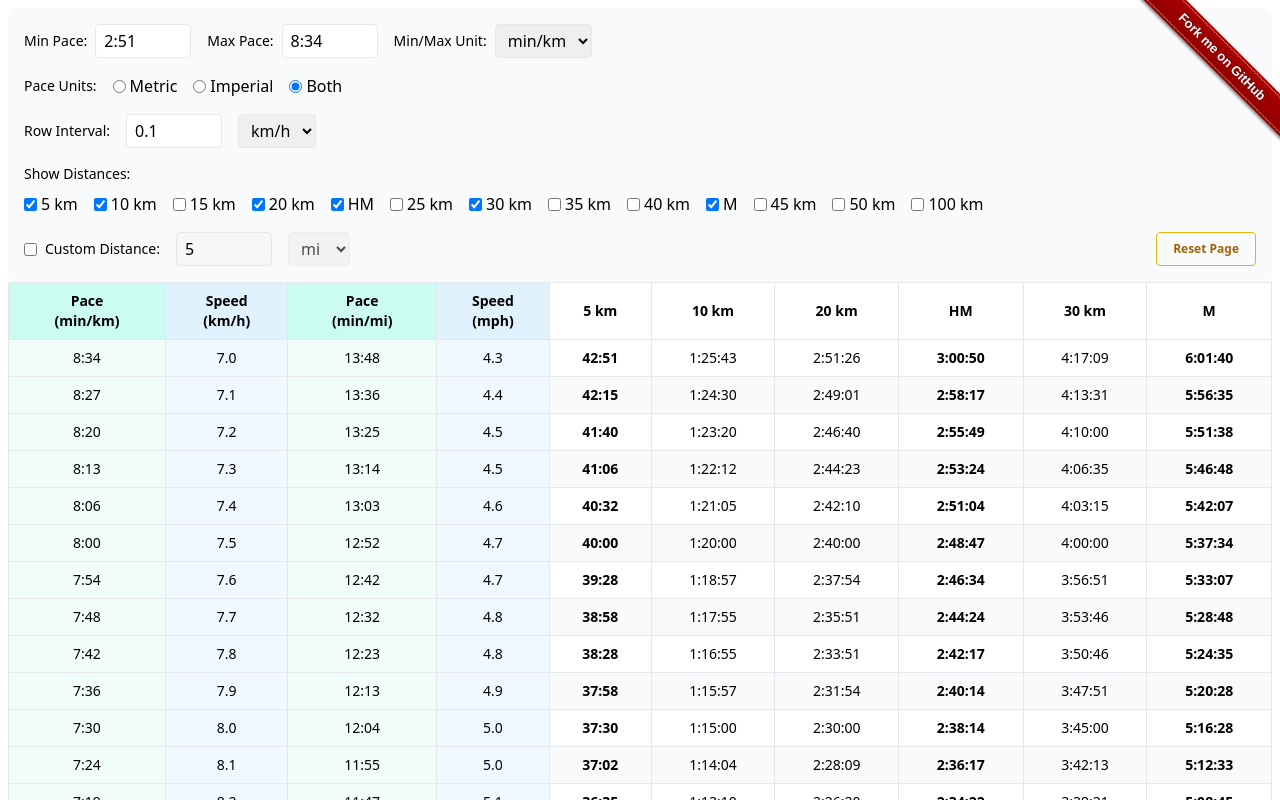
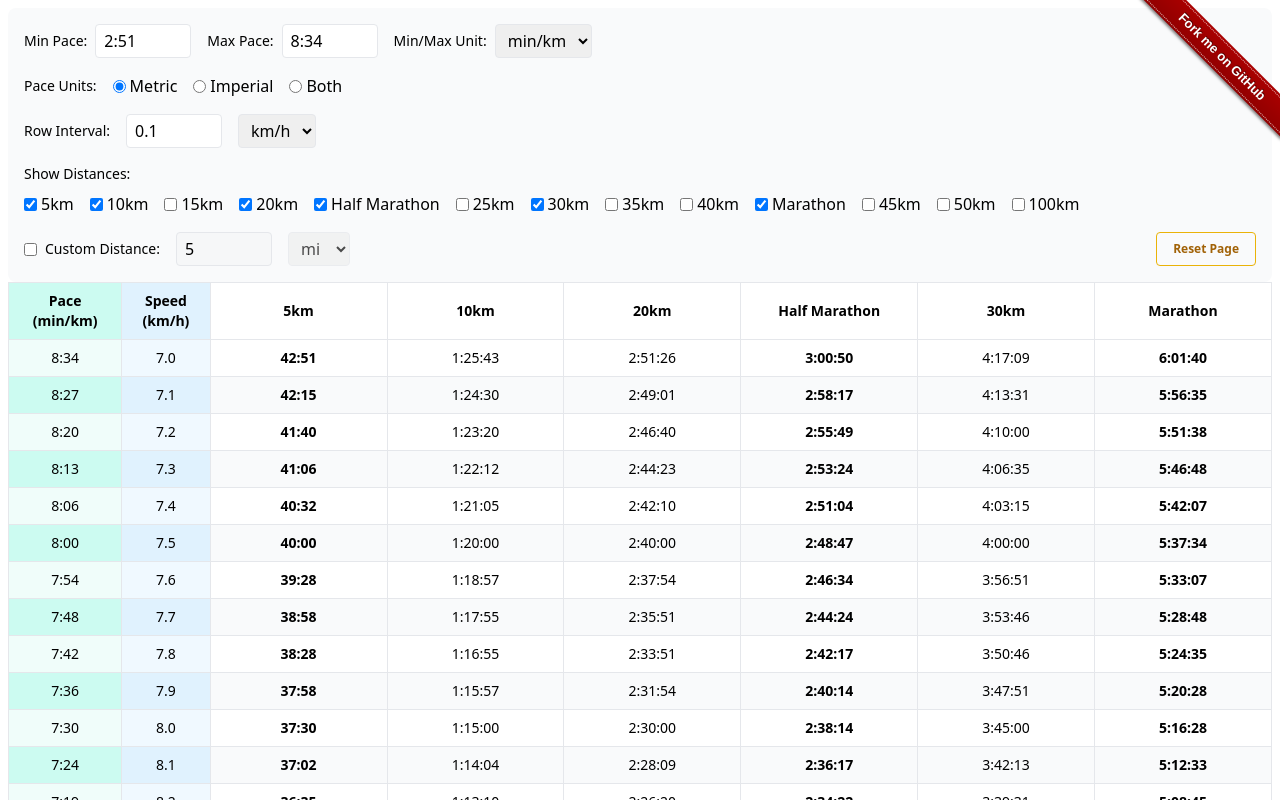
Before and after one commit to jkingsman/MileTime.me, a React (Vite) app: page / in a window 1280 px wide. Shown: the top 800 px of the page. Built offline with nearby package versions, Linux system fonts and the light colour scheme.

Commit message:
Better display on small vs. large screens

```diff
--- a/src/components/constants.tsx
+++ b/src/components/constants.tsx
@@ -1,3 +1,5 @@
+import { StandardDistance } from "./types";
+
 export const MARATHON_DISTANCE = 42.195;
 export const KM_TO_MILES = 0.621371;
 export const MILE_TO_KM = 1 / KM_TO_MILES;
@@ -6,48 +8,50 @@ export const STORAGE_KEY = "paceCalculatorPreferences";
 export const STORAGE_VERSION_KEY = "storageVersion";
 export const STORAGE_VERSION = 5;
 
-export const STANDARD_DISTANCES = [
+export const STANDARD_DISTANCES: StandardDistance[] = [
   {
     id: "5k",
-    name: "5 km",
+    name: "5km",
     distance: 5,
     important: true,
     defaultEnabled: true,
   },
   {
     id: "10k",
-    name: "10 km",
+    name: "10km",
     distance: 10,
     defaultEnabled: true,
   },
-  { id: "15k", name: "15 km", distance: 15 },
-  { id: "20k", name: "20 km", distance: 20, defaultEnabled: true },
+  { id: "15k", name: "15km", distance: 15 },
+  { id: "20k", name: "20km", distance: 20, defaultEnabled: true },
   {
     id: "hm",
     name: "HM",
+    longName: "Half Marathon",
     distance: MARATHON_DISTANCE / 2,
     important: true,
     defaultEnabled: true,
   },
-  { id: "25k", name: "25 km", distance: 25 },
-  { id: "30k", name: "30 km", distance: 30, defaultEnabled: true },
-  { id: "35k", name: "35 km", distance: 35 },
-  { id: "40k", name: "40 km", distance: 40 },
+  { id: "25k", name: "25km", distance: 25 },
+  { id: "30k", name: "30km", distance: 30, defaultEnabled: true },
+  { id: "35k", name: "35km", distance: 35 },
+  { id: "40k", name: "40km", distance: 40 },
   {
     id: "m",
     name: "M",
+    longName: "Marathon",
     distance: MARATHON_DISTANCE,
     important: true,
     defaultEnabled: true,
   },
-  { id: "45k", name: "45 km", distance: 45 },
-  { id: "50k", name: "50 km", distance: 50 },
-  { id: "100k", name: "100 km", distance: 100 },
+  { id: "45k", name: "45km", distance: 45 },
+  { id: "50k", name: "50km", distance: 50 },
+  { id: "100k", name: "100km", distance: 100 },
 ];
 
 export const DEFAULT_PREFERENCES = {
   paceUnit: "min/km",
-  displayUnit: "both",
+  displayUnit: "km",
   selectedDistances: STANDARD_DISTANCES.filter((d) => d.defaultEnabled).map(
     (d) => d.id
   ),
@@ -68,9 +72,3 @@ export const DEFAULT_PREFERENCES = {
   intervalUnit: "km/h",
   highlightedSpeeds: [],
 };
-
-export interface CustomDistance {
-  enabled?: boolean;
-  value?: number;
-  unit?: string;
-}
--- a/src/components/pace-calculator.tsx
+++ b/src/components/pace-calculator.tsx
@@ -1,6 +1,6 @@
 import { useMemo, useState, useEffect } from "react";
 
-import {KM_TO_MILES, MILE_TO_KM, STORAGE_KEY, STORAGE_VERSION_KEY, STORAGE_VERSION, STANDARD_DISTANCES, DEFAULT_PREFERENCES, CustomDistance} from "./constants";
+import {KM_TO_MILES, MILE_TO_KM, STORAGE_KEY, STORAGE_VERSION_KEY, STORAGE_VERSION, STANDARD_DISTANCES, DEFAULT_PREFERENCES} from "./constants";
 import {
   formatPace,
   parsePace,
@@ -8,6 +8,8 @@ import {
   resetPage,
   countDecimals,
 } from "./utils";
+import { DistanceNameDisplay } from "./ui_helpers";
+import { CustomDistance } from "./types";
 
 const PaceCalculator = () => {
   // Load preferences from localStorage or use defaults
@@ -326,12 +328,12 @@ const PaceCalculator = () => {
             {STANDARD_DISTANCES.map((dist) => (
               <label key={dist.id} className="flex items-center gap-1">
                 <input
-                  aria-label={dist.name}
+                  aria-label={dist.longName ?? dist.name}
                   type="checkbox"
                   checked={selectedDistances.has(dist.id)}
                   onChange={() => handleDistanceToggle(dist.id)}
                 />
-                {dist.name}
+                <DistanceNameDisplay dist={dist} />
               </label>
             ))}
           </div>
@@ -396,17 +398,17 @@ const PaceCalculator = () => {
       </div>
 
       <div className="overflow-x-auto table-container">
-        <table className="min-w-full border-collapse text-sm">
+        <table className="min-w-full border-collapse table-fixed text-xs md:text-sm">
           <thead>
             <tr>
               {displayUnit !== "mi" && (
                 <>
-                  <th className="border p-2 bg-teal-100">
+                  <th className="border p-2 bg-teal-100 w-[5vw]">
                     Pace
                     <br />
                     (min/km)
                   </th>
-                  <th className="border p-2 bg-sky-100">
+                  <th className="border p-2 bg-sky-100 w-[5vw]">
                     Speed
                     <br />
                     (km/h)
@@ -415,12 +417,12 @@ const PaceCalculator = () => {
               )}
               {displayUnit !== "km" && (
                 <>
-                  <th className="border p-2 bg-teal-100">
+                  <th className="border p-2 bg-teal-100 w-[5vw]">
                     Pace
                     <br />
                     (min/mi)
                   </th>
-                  <th className="border p-2 bg-sky-100">
+                  <th className="border p-2 bg-sky-100 w-[5vw]">
                     Speed
                     <br />
                     (mph)
@@ -432,16 +434,16 @@ const PaceCalculator = () => {
                   selectedDistances.has(dist.id) && (
                     <th
                       key={dist.id}
-                      className={`border p-2 ${
+                      className={`border p-2 w-[10vw] ${
                         dist.important ? "font-bold" : ""
                       }`}
                     >
-                      {dist.name}
+                      <DistanceNameDisplay dist={dist} />
                     </th>
                   )
               )}
               {customDistance.enabled && (
-                <th className="border p-2">
+                <th className="border p-2 w-[10vw]">
                   {customDistance.value} {customDistance.unit}
                 </th>
               )}
@@ -466,7 +468,9 @@ const PaceCalculator = () => {
                       className={
                         hightlightedSpeeds.has(row.kph)
                           ? "border p-2 text-center bg-yellow-100"
-                          : "border p-2 text-center bg-teal-50"
+                          : index % 2 === 0
+                          ? "border p-2 text-center bg-teal-50"
+                          : "border p-2 text-center bg-teal-100"
                       }
                     >
                       {row.minPerKm}
@@ -475,7 +479,9 @@ const PaceCalculator = () => {
                       className={
                         hightlightedSpeeds.has(row.kph)
                           ? "border p-2 text-center bg-yellow-100"
-                          : "border p-2 text-center bg-sky-50"
+                          : index % 2 === 0
+                          ? "border p-2 text-center bg-sky-50"
+                          : "border p-2 text-center bg-sky-100"
                       }
                     >
                       {row.kph}
--- /dev/null
+++ b/src/components/types.tsx
@@ -0,0 +1,14 @@
+export interface StandardDistance {
+  id: string;
+  name: string;
+  longName?: string;
+  distance: number;
+  defaultEnabled?: boolean;
+  important?: boolean;
+}
+
+export interface CustomDistance {
+  enabled?: boolean;
+  value?: number;
+  unit?: string;
+}
--- /dev/null
+++ b/src/components/ui_helpers.tsx
@@ -0,0 +1,16 @@
+import { StandardDistance } from "./types";
+
+export const DistanceNameDisplay = ({ dist }: { dist: StandardDistance }) => {
+  return (
+    <div>
+      {dist.longName ? (
+        <>
+          <span className="block lg:hidden">{dist.name}</span>
+          <span className="hidden lg:block">{dist.longName}</span>
+        </>
+      ) : (
+        <span>{dist.name}</span>
+      )}
+    </div>
+  );
+};
```
